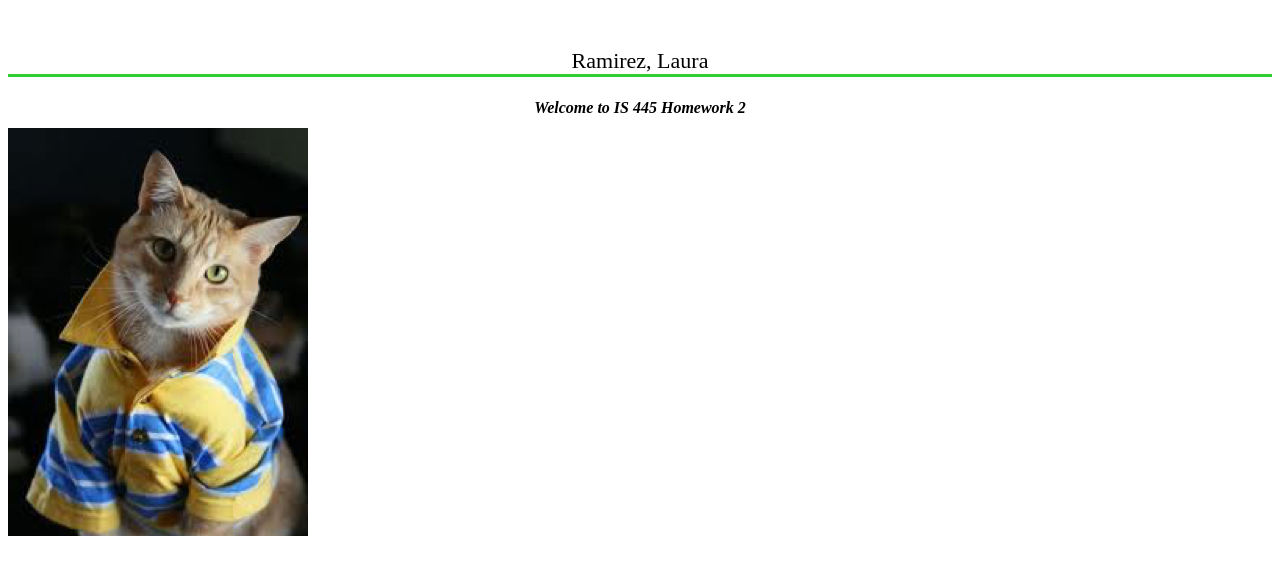
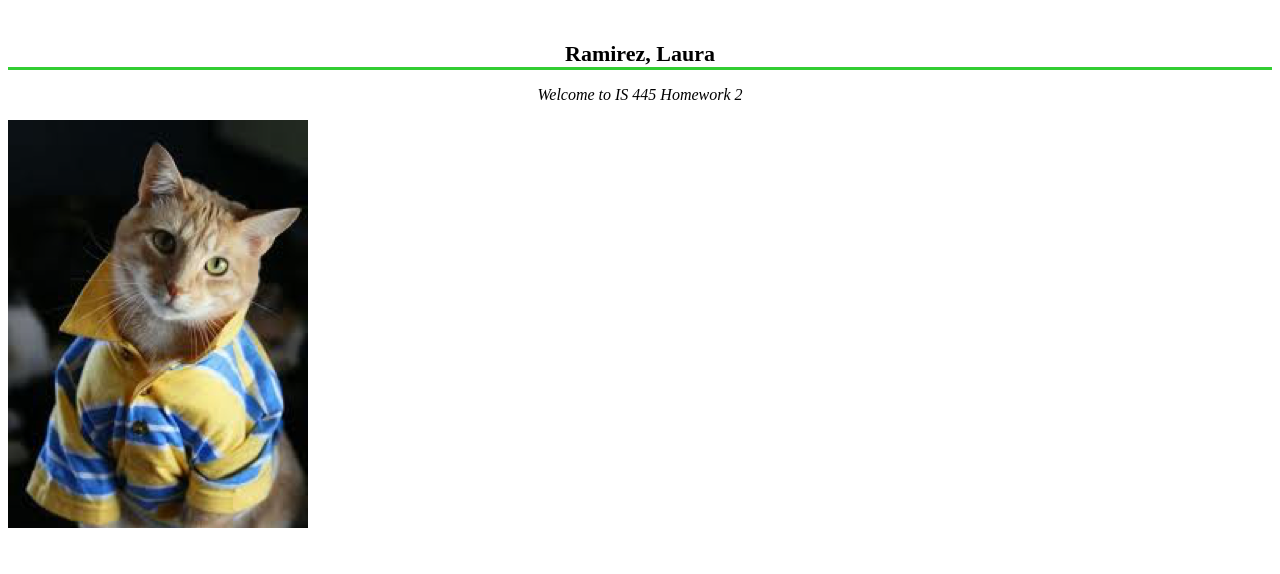
Before and after one commit to lauraramirez02/hw-2, a plain HTML site: page index.html in a window 1280 px wide. Drawn offline with Linux system fonts and the light colour scheme.

Commit message:
18th commit

```diff
--- a/index.html
+++ b/index.html
@@ -7,7 +7,7 @@
 <html>
 <head>
 <style>
-p {
+h1 {
 
   border-bottom-style: solid;
   border-bottom-color: limegreen;
@@ -17,21 +17,21 @@ p {
 </head>
 <body>
 
-<p>Ramirez, Laura</p>
+<h1>Ramirez, Laura</h1>
 
 </body>
 </style>
 </head>
 </html>
 
-<h1>Welcome to IS 445 Homework 2</h1>
+<p>Welcome to IS 445 Homework 2</p>
 <style>
-    h1 {
+    p {
     text-align: center;
 font-style: italic;
 font-size: 16px;
 }
-p {
+h1 {
     text-align: center;
     font-style: bold;
     font-size: 22px;
```
